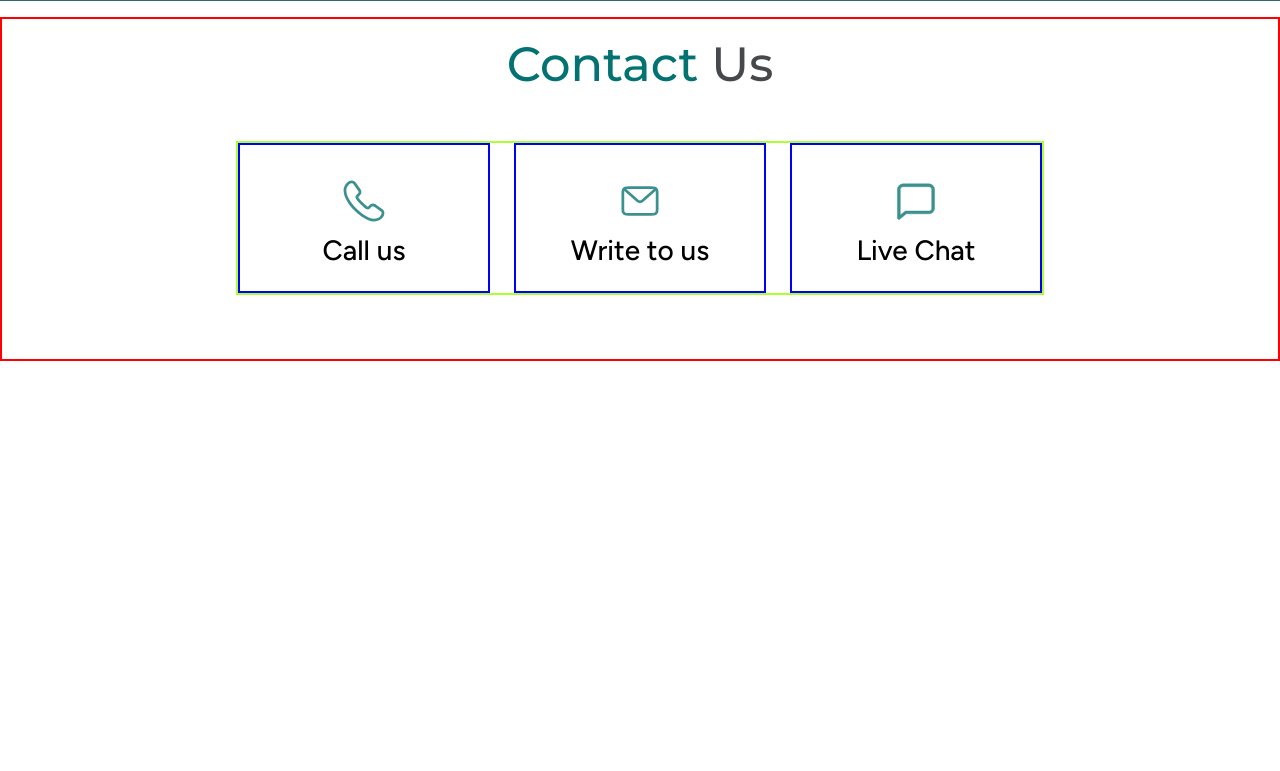
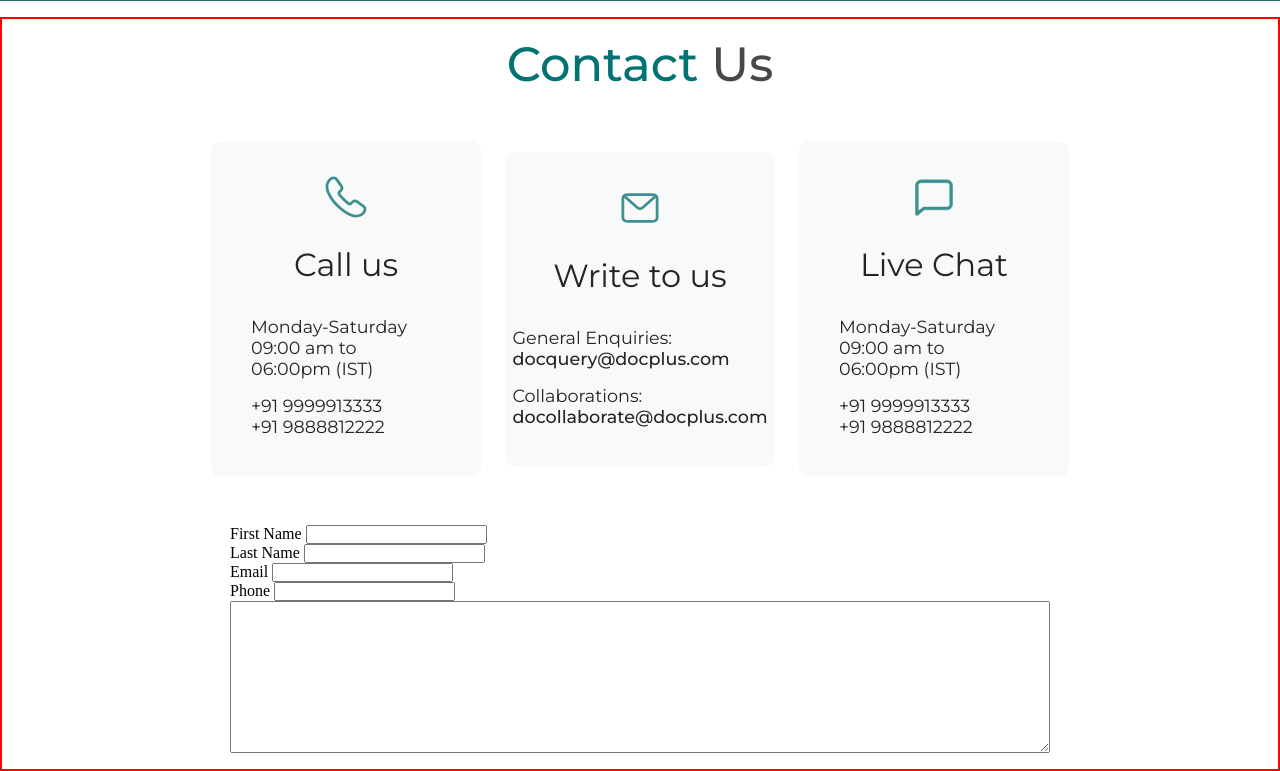
Before and after one commit to Dhruv883/Hospital-Management-System, a PHP site: page / in a window 1280 px wide. Shown: the part 2233-3004 px from the top of the page. Before the commit the page ends 2594 px from the top, so only its background shows below. Run offline with PHP 8.4, Linux system fonts and the light colour scheme.

Commit message:
responsiv

```diff
--- a/index.html
+++ b/index.html
@@ -20,7 +20,6 @@
       <div>
         <li><a href="">Home</a></li>
         <li><a href="#about">About</a></li>
-        <!-- <li><a href="#contactUs">Contact Us</a></li> -->
         <li><a href="doctors.html">Specialities</a></li>
       </div>
       <div>
@@ -65,7 +64,7 @@
       </div>
       <div class="card card2">
         <div class="logo"><img src="images/people-svgrepo-com.svg" alt="" srcset=""></div>
-        <div class="numbers">10000+</div>
+        <div class="numbers">5000+</div>
         <div class="home-card-info">Happy Patients</div>
       </div>
       <div class="card card3">
@@ -80,7 +79,7 @@
           <img src="images/ambulance-svgrepo-com.svg" alt="">
         </div>
         <div class="numbers">10+</div>
-        <div class="home-card-info">Ambulances Available</div>
+        <div class="home-card-info">Ambulances</div>
       </div>
     </div>
 
@@ -152,23 +151,72 @@
   <section id="contactUs" class="contact-us">
     <div class="contact-title"><span>Contact</span> Us</div>
     <div class="contact-options">
+
       <div class="option-card whatsapp">
         <div class="logo"><img src="images/call-svgrepo-com.svg" alt="" srcset=""></div>
         <div class="option">Call us</div>
-        <div class="option-info"></div>
+        <div class="option-info">
+
+          <div>
+            <p>Monday-Saturday</p>
+            <p>09:00 am to 06:00pm (IST)</p>
+          </div>
+
+          <div>
+            <p>+91 9999913333</p>
+            <p>+91 9888812222</p>
+          </div>
+        </div>
       </div>
+
       <div class="option-card mail">
         <div class="logo"><img src="images/mail-svgrepo-com.svg" alt=""></div>
         <div class="option">Write to us</div>
-        <div class="option-info"></div>
+        <div class="option-info">
+          <p>General Enquiries: <span>docquery@docplus.com</span></p>
+          <p>Collaborations: <span>docollaborate@docplus.com</span></p>
+        </div>
       </div>
+
       <div class="option-card message">
         <div class="logo"><img src="images/chat-square-svgrepo-com.svg" alt=""></div>
         <div class="option">Live Chat</div>
-        <div class="option-info"></div>
+        <div class="option-info">
+          <div>
+            <p>Monday-Saturday</p>
+            <p>09:00 am to 06:00pm (IST)</p>
+          </div>
+
+          <div>
+            <p>+91 9999913333</p>
+            <p>+91 9888812222</p>
+          </div>
+        </div>
       </div>
     </div>
     <div class="contact-form">
+
+      <div class="input">
+        <span>First Name</span>
+        <input type="text" name="" id="">
+      </div>
+
+      <div class="input">
+        <span>Last Name</span>
+        <input type="text" name="" id="">
+      </div>
+
+      <div class="input">
+        <span>Email</span>
+        <input type="email" name="" id="">
+      </div>
+
+      <div class="input">
+        <span>Phone</span>
+        <input type="number" name="" id="">
+      </div>
+
+      <div><textarea name="" id="" cols="100" rows="10"></textarea></div>
 
     </div>
   </section>
--- a/styles.css
+++ b/styles.css
@@ -1,5 +1,5 @@
 @import url("https://fonts.googleapis.com/css2?family=Figtree:wght@500&display=swap");
-@import url("https://fonts.googleapis.com/css2?family=Lato:wght@300;400&family=Montserrat:wght@200;300;400;500&display=swap");
+@import url("https://fonts.googleapis.com/css2?family=Lato:wght@300;400&family=Montserrat:wght@100;200;300;400;500&display=swap");
 
 :root {
   --grey: #767676;
@@ -12,27 +12,32 @@
 }
 
 body {
-  background-color: rgb(255, 255, 255);
+  background-color: #ffffff;
 }
 
 * {
   margin: 0;
   padding: 0;
+  box-sizing: border-box;
 }
 
 nav {
   font-family: "Figtree", sans-serif;
   color: #ffffff;
+  background-color: var(--bgColor);
   /* position: sticky;
   top: 0px; */
 }
+
+/* .hamburger {
+  display: none;
+} */
 
 nav ul {
   display: flex;
   align-items: center;
   justify-content: space-between;
   list-style-type: none;
-  background-color: var(--bgColor);
   height: 75px;
   padding: 0px 10px;
 }
@@ -173,7 +178,7 @@ a {
   justify-content: center;
   align-items: center;
   border: 2px solid var(--sky-blue);
-  border-radius: 5px;
+  border-radius: 10px;
   gap: 1rem;
   padding: 1.5rem;
   font-family: "Figtree", sans-serif;
@@ -339,6 +344,9 @@ a {
   border: 2px solid red;
   gap: 3rem;
   padding: 1rem;
+  /* background: url(images/blob-scene-2-haikei.svg);
+    background-repeat: no-repeat;
+    background-size: cover; */
 }
 
 .contact-title {
@@ -347,29 +355,209 @@ a {
   font-weight: 500;
   color: var(--dark-grey);
 }
+
 .contact-title span {
   color: var(--bgColor);
+  text-shadow: var(--text-shadow);
 }
 
 .contact-options {
-  border: 2px solid greenyellow;
+  /* border: 1px solid greenyellow; */
   display: flex;
   justify-content: center;
   align-items: center;
   gap: 1.5rem;
+  /* box-shadow: ; */
 }
 
 .option-card {
-  border: 2px solid blue;
+  /* border: 1px solid blue; */
   display: flex;
   flex-direction: column;
   justify-content: center;
   align-items: center;
   padding: 1.5rem;
-  font-family: "Figtree", sans-serif;
-  width: 200px;
+  font-family: "Montserrat", sans-serif;
+  width: 270px;
+  gap: 1rem;
+  background-color: #f9f9f9;
+  color: #212529;
+  border-radius: 10px;
 }
 
-.option-card .option {
-  font-size: 1.75rem;
+.option {
+  font-size: 2rem;
 }
+
+.option-info {
+  font-size: 1.1rem;
+  display: flex;
+  flex-direction: column;
+  justify-content: center;
+  align-items: start;
+  gap: 1rem;
+  padding: 1rem;
+}
+
+.option-info span {
+  font-weight: 500;
+}
+
+textarea {
+  resize: vertical;
+}
+
+/*----------------------------------- RESPONSIVE --------------------------------*/
+
+@media (max-width: 426px) {
+  nav ul div:not(:nth-child(1)) {
+    display: none;
+  }
+
+  body {
+    width: 100vw;
+  }
+
+  .image {
+    display: none;
+  }
+
+  .home {
+    width: 100vw;
+    display: flex;
+    flex-direction: column;
+  }
+
+  .content {
+    width: 70vw;
+    /* border: 2px solid red; */
+  }
+
+  .home1 {
+    padding: 0rem;
+    background: none;
+    justify-content: center;
+    /* border: 2px solid red; */
+  }
+
+  .content {
+    padding: 2rem;
+    width: fit-content;
+  }
+
+  .content h3 {
+    font-size: 2rem;
+  }
+
+  .content p {
+    font-size: 1.1rem;
+    font-weight: 400;
+  }
+
+  .content a {
+    font-size: 1rem;
+    border-radius: 10px;
+  }
+
+  .home-cards {
+    flex-direction: column;
+    gap: 2rem;
+    /* display: none; */
+  }
+
+  .card {
+    gap: 0.5rem;
+    width: 65vw;
+  }
+
+  .card div:nth-child(2) {
+    font-size: 2.2rem;
+  }
+
+  .card div:nth-child(3) {
+    font-size: 1rem;
+  }
+
+  .about-image {
+    display: none;
+  }
+
+  .about {
+    /* border: 2px solid red; */
+    gap: 1rem;
+  }
+
+  .about1 {
+    background: none;
+    gap: 1.75rem;
+    /* border: 2px solid purple; */
+  }
+
+  .about-content {
+    width: fit-content;
+    padding: 0 2rem;
+    /* border: 2px solid red; */
+  }
+
+  .about-content h3 {
+    font-size: 2rem;
+    line-height: 1;
+  }
+
+  .about-content p {
+    font-size: 1rem;
+  }
+
+  /*-------------------------------- ABOUT / CARD SECTION --------------------------------*/
+
+  .about-card-section {
+    background: none;
+    /* border: 2px solid red; */
+    gap: 3rem;
+    padding: 1.5rem;
+  }
+
+  .title {
+    font-size: 2.5rem;
+    color: var(--sky-blue);
+  }
+
+  .cards {
+    flex-direction: column;
+    gap: 4rem;
+  }
+
+  .cardTitle {
+    font-size: 2.2em;
+  }
+
+  .steps {
+    background-color: var(--light-blue);
+    width: 230px;
+    box-shadow: 0 14px 28px #f4f4f4, 0 10px 10px #f4f4f4;
+  }
+
+  .contact-us {
+    display: none;
+  }
+}
+
+/* @media (max-width: 860px) {
+
+
+  nav {
+    display: flex;
+    align-items: center;
+    justify-content: space-between;
+  }
+
+  nav ul {
+    padding: 0;
+  }
+
+  .hamburger {
+    display: block;
+    cursor: pointer;
+  }
+
+} */
```
Also changed, not shown: images/about-doctors.jpg (deleted), images/download.png (deleted), images/hamburger-menu-svgrepo-com.svg (added).
